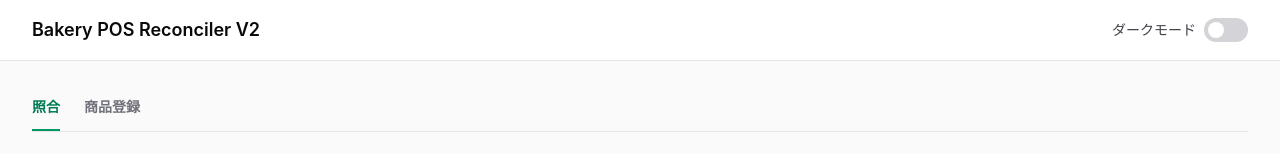
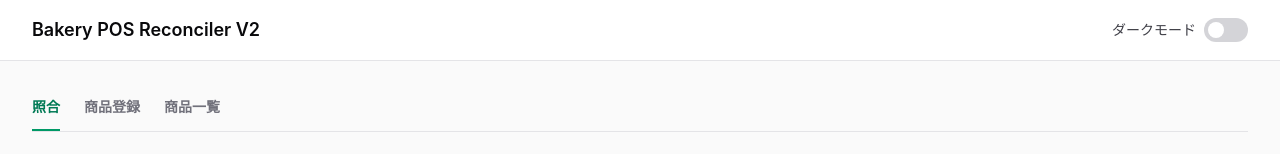
Before and after one commit to IAM-soo/Bakery-POS-Reconciler-V2, a React (Vite) app in the folder frontend/: page / in a window 1280 px wide. Shown: the top 154 px of the page. Built offline with nearby package versions, Linux system fonts and the light colour scheme; no server answers.

Commit message:
Add ProductList page

```diff
--- a/frontend/src/App.tsx
+++ b/frontend/src/App.tsx
@@ -2,9 +2,12 @@ import { useEffect, useState } from "react";
 
 import ReconciliationForm from "./components/ReconciliationForm";
 import ProductForm from "./components/ProductForm";
+import ProductList from "./components/ProductList";
 
 function App() {
-  const [page, setPage] = useState<"reconciliation" | "product">("reconciliation");
+  const [page, setPage] = useState<
+    "reconciliation" | "productCreate" | "productList"
+  >("reconciliation");
   const [isDark, setIsDark] = useState(() => {
     const savedTheme = localStorage.getItem("theme");
 
@@ -41,7 +44,10 @@ function App() {
       </header>
 
       <main className="mx-auto max-w-7xl px-4 py-6 sm:px-6 lg:px-8">
-        <nav className="mb-6 flex gap-6 border-b border-zinc-200 dark:border-zinc-800" aria-label="ページ切替">
+        <nav
+          className="mb-6 flex gap-6 border-b border-zinc-200 dark:border-zinc-800"
+          aria-label="ページ切替"
+        >
           <button
             type="button"
             aria-current={page === "reconciliation" ? "page" : undefined}
@@ -52,17 +58,35 @@ function App() {
           </button>
           <button
             type="button"
-            aria-current={page === "product" ? "page" : undefined}
-            onClick={() => setPage("product")}
+            aria-current={page === "productCreate" ? "page" : undefined}
+            onClick={() => setPage("productCreate")}
             className="border-b-2 border-transparent py-3 text-sm font-semibold text-zinc-500 hover:text-zinc-900 aria-[current=page]:border-emerald-600 aria-[current=page]:text-emerald-700 dark:text-zinc-400 dark:hover:text-zinc-100 dark:aria-[current=page]:text-emerald-400"
           >
             商品登録
           </button>
+          <button
+            type="button"
+            aria-current={page === "productList" ? "page" : undefined}
+            onClick={() => setPage("productList")}
+            className="border-b-2 border-transparent py-3 text-sm font-semibold text-zinc-500 hover:text-zinc-900 aria-[current=page]:border-emerald-600 aria-[current=page]:text-emerald-700 dark:text-zinc-400 dark:hover:text-zinc-100 dark:aria-[current=page]:text-emerald-400"
+          >
+            商品一覧
+          </button>
         </nav>
-        {page === "reconciliation" ? <ReconciliationForm /> : <ProductForm />}
+
+        {(() => {
+          switch (page) {
+            case "productList":
+              return <ProductList />;
+            case "productCreate":
+              return <ProductForm />;
+            default:
+              return <ReconciliationForm />;
+          }
+        })()}
       </main>
     </div>
   );
 }
 
-export default App
+export default App;
```
